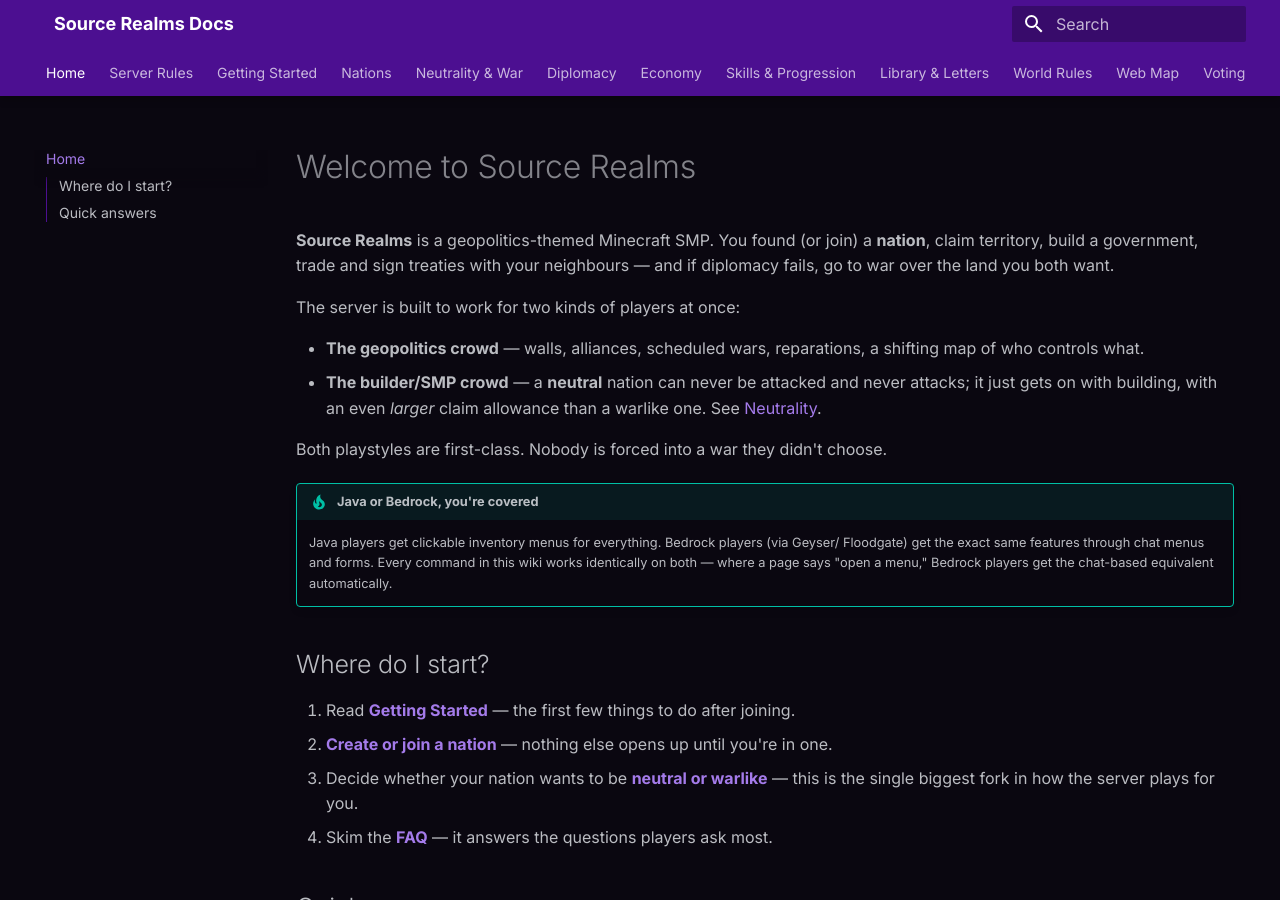
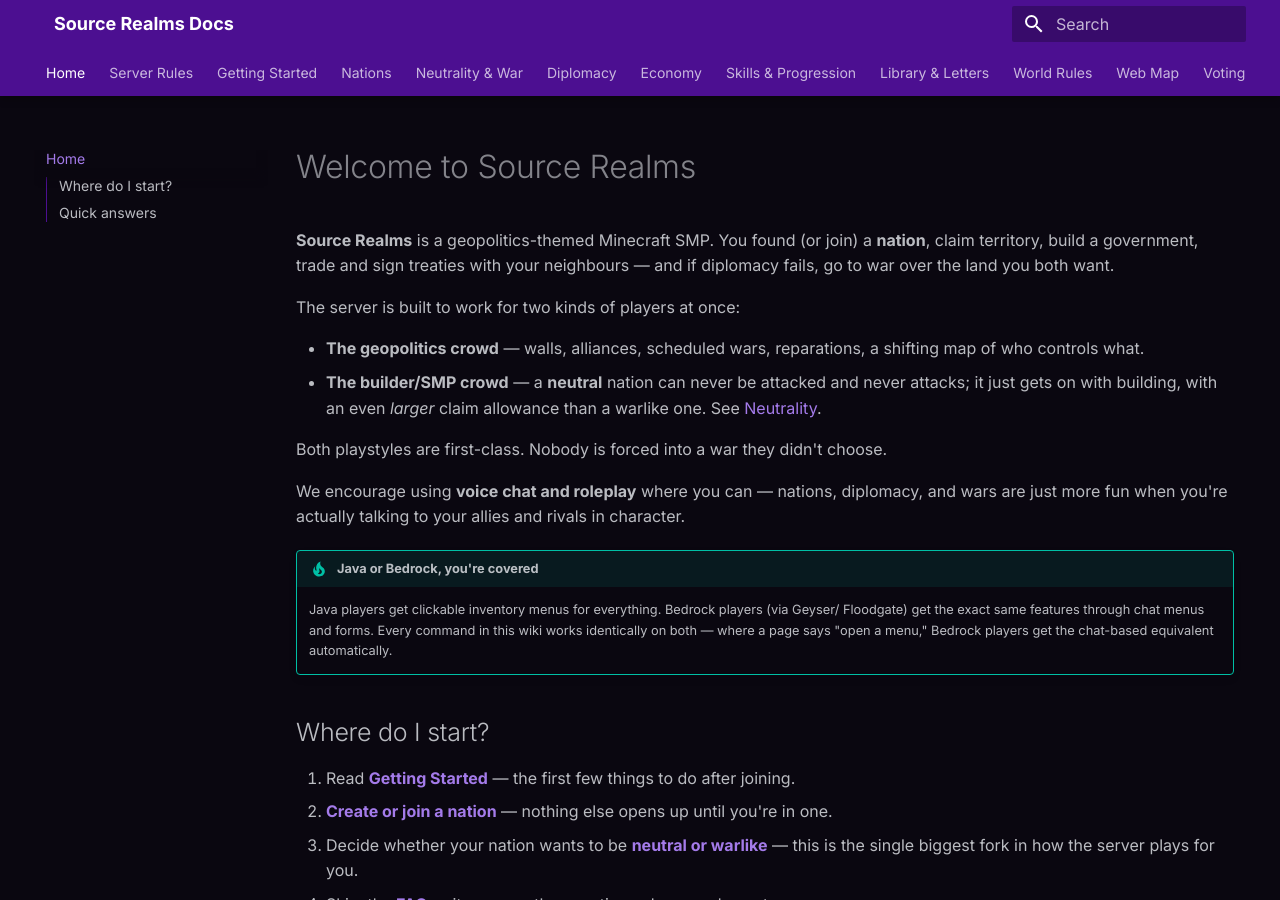
Before and after one commit to SourceRealms/sourcerealms-docs, an MkDocs documentation site: the page built from docs/index.md, in a window 1280 px wide and 900 px high. Built offline with MkDocs 1.6.1 and Material for MkDocs 9.7.7, drawn with Linux system fonts in a browser that asks for light colours.

Commit message:
Encourage voice chat and roleplay on homepage

```diff
--- a/docs/index.md
+++ b/docs/index.md
@@ -13,6 +13,9 @@ The server is built to work for two kinds of players at once:
   [Neutrality](war/neutrality.md).
 
 Both playstyles are first-class. Nobody is forced into a war they didn't choose.
+
+We encourage using **voice chat and roleplay** where you can — nations, diplomacy, and wars are
+just more fun when you're actually talking to your allies and rivals in character.
 
 !!! tip "Java or Bedrock, you're covered"
     Java players get clickable inventory menus for everything. Bedrock players (via Geyser/
```
